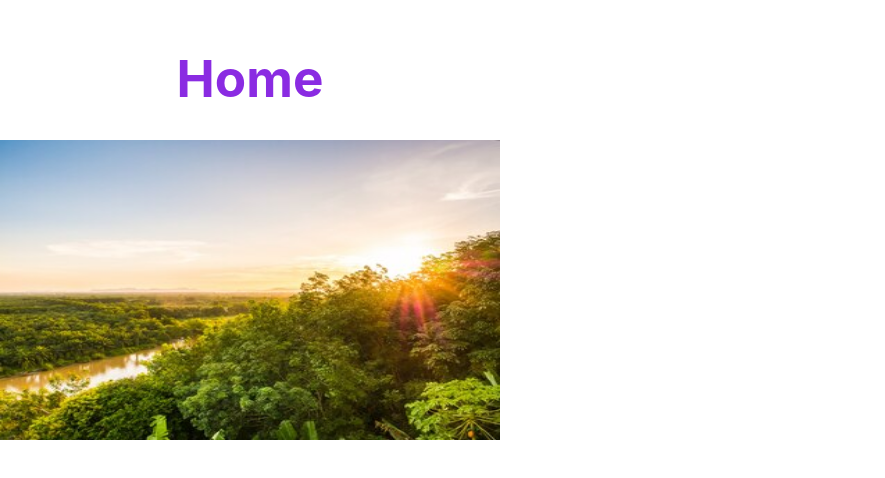
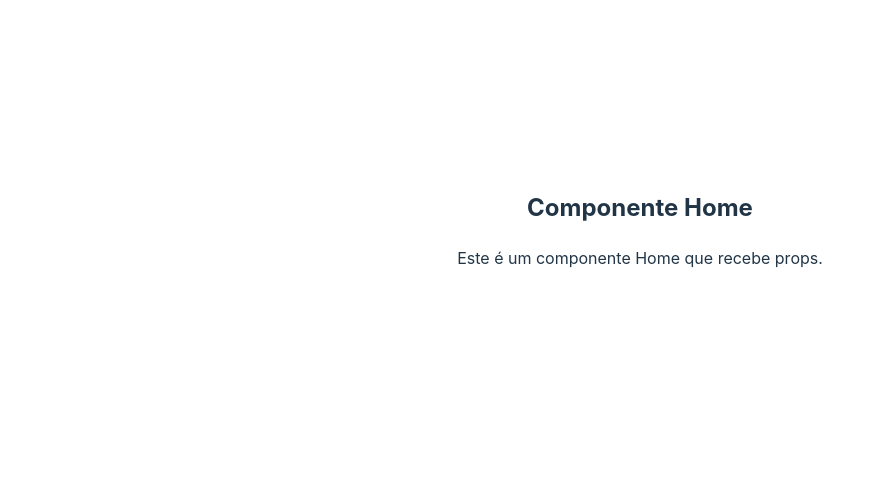
Before and after one commit to xluhramosx/blog-pessoal-react, a React (Vite) app: page / in a window 1280 px wide. Shown: the part 172-650 px from the top of the page, without its empty margins (0-885 px from the left). Built offline with nearby package versions, Linux system fonts and the light colour scheme.

Commit message:
Construindo props em React com TypeScript

```diff
--- a/src/App.tsx
+++ b/src/App.tsx
@@ -1,10 +1,13 @@
 import Home from "./assets/pages/home/Home"
+import './App.css';
 
-export const App = () => {
+
+function App() {
   return (
-    <>
-    <Home/>
-    </>
-  )
+   <Home
+   title="Componente Home"
+   description="Este é um componente Home que recebe props."/>
+  );
 }
-export default App
+
+export default App;
--- a/src/assets/pages/home/Home.tsx
+++ b/src/assets/pages/home/Home.tsx
@@ -1,12 +1,17 @@
 import "./Home.css"
-import homeLogo from "../../../assets/amazonia.jpg"
-export const Home = () => {
-  return (
-    <>
-    <h1 className="titulo">Home</h1>
 
-    <img src= {homeLogo} className="img" alt="Imagem Tela Inicial" />
-    </>
-  )
+interface minhaProps {
+    title: string;
+    description: string;
+  }
+
+function Home(props:minhaProps){
+    return (
+        <>
+        <h2>{props.title}</h2>
+        <p>{props.description}</p>
+        </>
+    );
 }
-export default Home
+
+export default Home;
```
